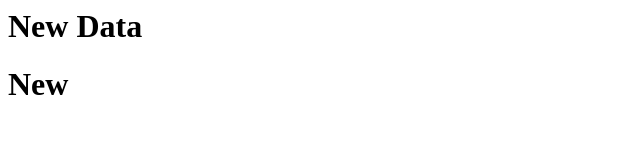
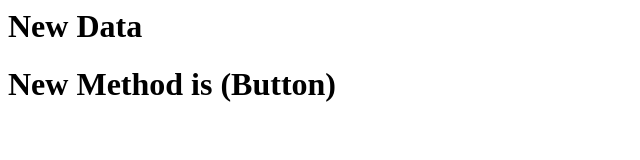
Before and after one commit to pranaytiwari200320/NewProject, a plain HTML site: page index.html in a window 1280 px wide. Shown: the whole page, without its empty margins (0-640 px from the left). Drawn offline with Linux system fonts and the light colour scheme.

Commit message:
Button Add

```diff
--- a/index.html
+++ b/index.html
@@ -1,2 +1,2 @@
 <h1>New Data</h1>
-<h1>New </h1>
+<h1>New Method is (Button)</h1>
```
